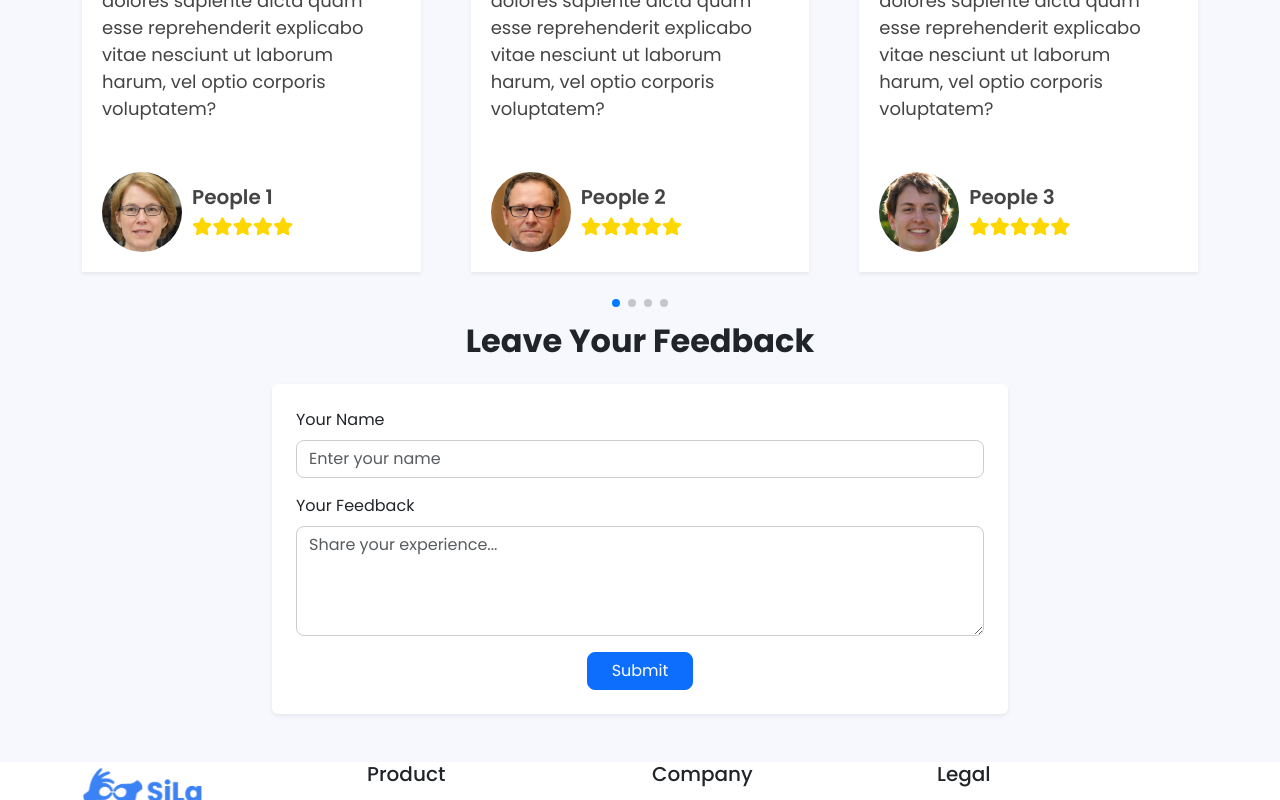
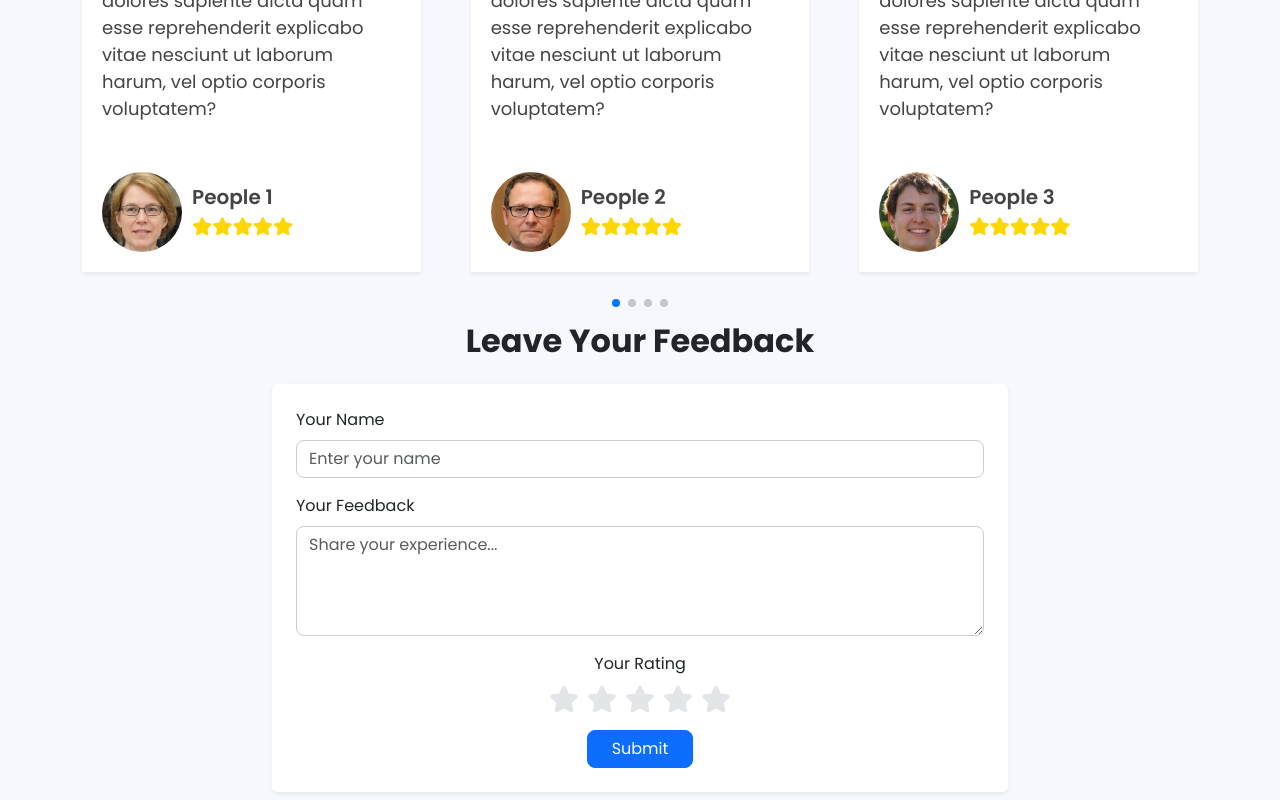
Before and after one commit to andresaputra26/sila-frontend, a React (Vite) app: page / in a window 1280 px wide. Shown: the part 2706-3506 px from the top of the page. Built offline with nearby package versions, Linux system fonts and the light colour scheme.

Commit message:
Update HomePage.jsx

```diff
--- a/src/pages/HomePage.jsx
+++ b/src/pages/HomePage.jsx
@@ -1,21 +1,20 @@
+import { useState } from 'react';
 import { Link } from 'react-router-dom';
 import { Container, Row, Col, Tabs, Tab, Card } from 'react-bootstrap';
 import HeroImage from '../assets/images/sila-hero.png';
 import { premiumFeatures, dataSwiper } from '../data/index';
-import { FaHandPaper, FaVideo } from 'react-icons/fa';
+import { FaHandPaper, FaVideo, FaStar } from 'react-icons/fa';
 import GestureTutorial from '../components/GestureTutorial';
 import VideoTutorial from '../components/VideoTutorial';
-// Import Swiper React components
 import { Swiper, SwiperSlide } from 'swiper/react';
-
-// Import Swiper styles
 import 'swiper/css';
 import 'swiper/css/pagination';
-
-// import required modules
 import { Pagination } from 'swiper/modules';
 
 const HomePage = () => {
+  const [rating, setRating] = useState(0);
+  const [hover, setHover] = useState(0);
+
   return (
     <div className='homepage'>
       <header className='w-100 min-vh-100 d-flex align-items-center'>
@@ -27,14 +26,9 @@ const HomePage = () => {
               <button className='btn btn-outline-primary btn-lg rounded-5 me-2 mb-xs-0 mb-2' onClick={() => document.getElementById('guide')?.scrollIntoView({ behavior: 'smooth' })}>
                 Guide
               </button>
-                        <Link
-                            to="/gesture"
-                            className="btn btn-primary btn-lg rounded-5 mb-xs-0 mb-2"
-                            >
+              <Link to="/gesture" className="btn btn-primary btn-lg rounded-5 mb-xs-0 mb-2">
                 Try Gesture Translation
               </Link>
-
-                        {/* <button className='btn btn-primary btn-lg rounded-5 mb-xs-0 mb-2'>Try Gesture Translation</button> */}
             </Col>
             <Col lg='6' className='pt-lg-0 pt-5'>
               <img src={HeroImage} alt="SiLa Hero" />
@@ -42,17 +36,17 @@ const HomePage = () => {
           </Row>
         </Container>
       </header>
+
       <div className='features w-100 min-vh-100'>
         <Container>
           <Row>
             <Col>
               <h1 className='text-center fw-bold'>Premium Features</h1>
-                        <p className='text-center'>Discover what makes SiLa the most elegant sign language tranlation tool available</p>
+              <p className='text-center'>Discover what makes SiLa the most elegant sign language translation tool available</p>
             </Col>
           </Row>
           <Row>
-                    {premiumFeatures.map((feature) => {
-                        return (
+            {premiumFeatures.map((feature) => (
               <Col key={feature.id} md={3} className='mb-4'>
                 <Card className='card-custom'>
                   <Card.Img variant="top" src={feature.image} alt="svgrepo.com" />
@@ -62,11 +56,11 @@ const HomePage = () => {
                   </Card.Body>
                 </Card>
               </Col>
-                        );
-                    })}
+            ))}
           </Row>
         </Container>
       </div>
+
       <div id='guide' className='guide w-100 min-vh-100'>
         <Container>
           <Row>
@@ -77,31 +71,17 @@ const HomePage = () => {
           </Row>
           <Row>
             <Tabs defaultActiveKey="gesture-translation" id="justify-tab-example" className="mb-3" justify>
-                        <Tab eventKey="gesture-translation" title={
-                            <span>
-                                <FaHandPaper className='me-2' />
-                                Gesture Translation
-                            </span>
-                        }>
-                            {/* <Card body className='fade-up'> */}
+              <Tab eventKey="gesture-translation" title={<span><FaHandPaper className='me-2' />Gesture Translation</span>}>
                 <GestureTutorial />
-                            {/* </Card> */}
               </Tab>
-
-                        <Tab eventKey="video-translation" title={
-                            <span>
-                                <FaVideo className='me-2' />
-                                Video Translation
-                            </span>
-                        }>
-                            {/* <Card body className='fade-up'> */}
+              <Tab eventKey="video-translation" title={<span><FaVideo className='me-2' />Video Translation</span>}>
                 <VideoTutorial />
-                            {/* </Card> */}
               </Tab>
             </Tabs>
           </Row>
         </Container>
       </div>
+
       <div className="testimonial py-5">
         <Container>
           <Row>
@@ -113,32 +93,18 @@ const HomePage = () => {
             <Swiper
               slidesPerView={1}
               spaceBetween={10}
-                        pagination={{
-                        clickable: true,
-                        }}
+              pagination={{ clickable: true }}
               breakpoints={{
-                            640: {
-                                slidesPerView: 1,
-                                spaceBetween: 20,
-                            },
-                            768: {
-                                slidesPerView: 2,
-                                spaceBetween: 40,
-                            },
-                            992: {
-                                slidesPerView: 2,
-                                spaceBetween: 50,
-                            },
-                            1200: {
-                                slidesPerView: 3,
-                                spaceBetween: 50,
-                            },
+                640: { slidesPerView: 1, spaceBetween: 20 },
+                768: { slidesPerView: 2, spaceBetween: 40 },
+                992: { slidesPerView: 2, spaceBetween: 50 },
+                1200: { slidesPerView: 3, spaceBetween: 50 },
               }}
               modules={[Pagination]}
               className="mySwiper"
             >
-                        {dataSwiper.map((data) => {
-                            return <SwiperSlide key={data.id} className='shadow-sm'>
+              {dataSwiper.map((data) => (
+                <SwiperSlide key={data.id} className='shadow-sm'>
                   <p className='desc'>{data.desc}</p>
                   <div className='people'>
                     <img src={data.image} alt="User Profile Testimonial" />
@@ -152,20 +118,56 @@ const HomePage = () => {
                     </div>
                   </div>
                 </SwiperSlide>
-                        })}
+              ))}
             </Swiper>
           </Row>
+
           <Row>
             <Col md={{ span: 8, offset: 2 }}>
               <h2 className="text-center fw-bold mb-4">Leave Your Feedback</h2>
-                        <form className="testimonial-form p-4 shadow-sm rounded">
+              <form
+                className="testimonial-form p-4 shadow-sm rounded"
+                onSubmit={(e) => {
+                  e.preventDefault();
+                  const name = e.target.name.value;
+                  const feedback = e.target.feedback.value;
+                  console.log({ name, feedback, rating });
+                  e.target.reset();
+                  setRating(0);
+                }}
+              >
                 <div className="mb-3">
                   <label htmlFor="name" className="form-label">Your Name</label>
-                            <input type="text" className="form-control" id="name" placeholder="Enter your name" required />
+                  <input type="text" className="form-control" id="name" name="name" placeholder="Enter your name" required />
                 </div>
                 <div className="mb-3">
                   <label htmlFor="feedback" className="form-label">Your Feedback</label>
-                            <textarea className="form-control" id="feedback" rows="4" placeholder="Share your experience..." required></textarea>
+                  <textarea className="form-control" id="feedback" name="feedback" rows="4" placeholder="Share your experience..." required></textarea>
+                </div>
+                <div className="mb-3 text-center">
+                  <label className="form-label d-block">Your Rating</label>
+                  {[...Array(5)].map((_, index) => {
+                    const currentRating = index + 1;
+                    return (
+                      <label key={index}>
+                        <input
+                          type="radio"
+                          name="rating"
+                          value={currentRating}
+                          onClick={() => setRating(currentRating)}
+                          style={{ display: 'none' }}
+                        />
+                        <FaStar
+                          size={30}
+                          className="mx-1"
+                          color={currentRating <= (hover || rating) ? "#ffc107" : "#e4e5e9"}
+                          onMouseEnter={() => setHover(currentRating)}
+                          onMouseLeave={() => setHover(0)}
+                          style={{ cursor: 'pointer' }}
+                        />
+                      </label>
+                    );
+                  })}
                 </div>
                 <div className="text-center">
                   <button type="submit" className="btn btn-primary px-4">Submit</button>
@@ -179,4 +181,4 @@ const HomePage = () => {
   );
 };
 
-export default HomePage
+export default HomePage;
```
Lines whose indentation alone changed are shown as unchanged.
